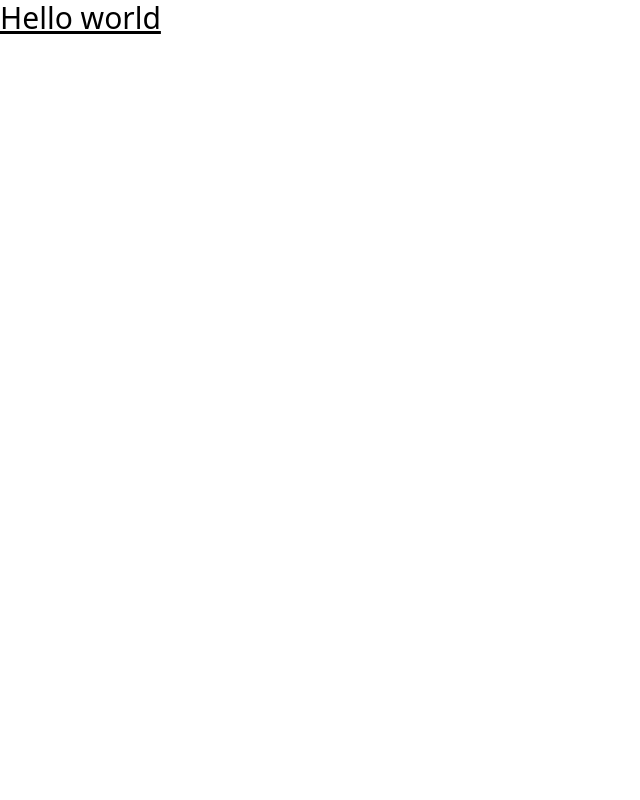
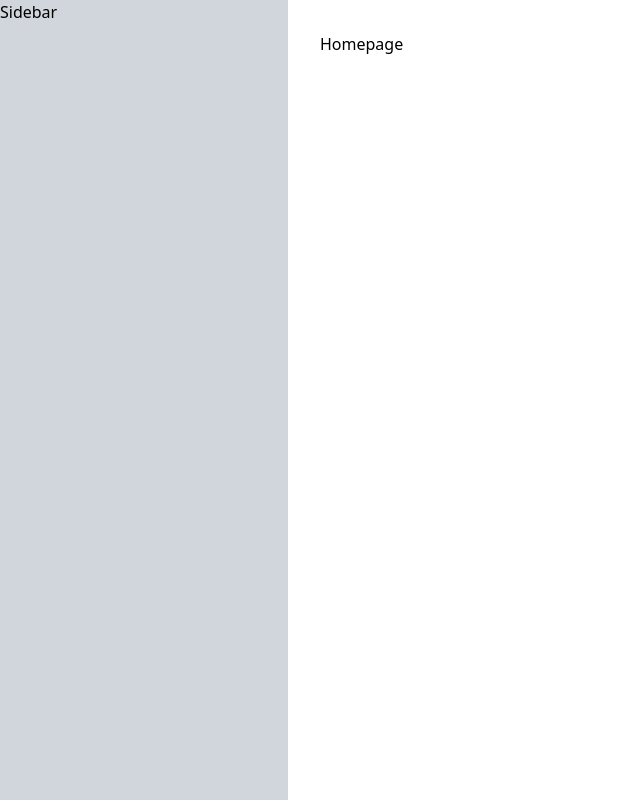
Before and after one commit to ppiratess/frontend-interview-problems, a React (Vite) app: page / in a window 1280 px wide. Shown: the whole page, without its empty margins (0-640 px from the left). Built offline with nearby package versions, Linux system fonts and the light colour scheme.

Commit message:
feat: setup base routes and app structure

```diff
--- a/src/App.tsx
+++ b/src/App.tsx
@@ -1,9 +1,11 @@
+import { createBrowserRouter, RouterProvider } from "react-router";
+
+import { APP_ROUTES } from "./constants/routes";
+
+const router = createBrowserRouter(APP_ROUTES);
+
 function App() {
-  return (
-    <>
-      <h2 className="text-3xl text-black underline">Hello world</h2>
-    </>
-  );
+  return <RouterProvider router={router} />;
 }
 
 export default App;
--- /dev/null
+++ b/src/Homepage.tsx
@@ -0,0 +1,5 @@
+const Homepage = () => {
+  return <div>Homepage</div>;
+};
+
+export default Homepage;
--- /dev/null
+++ b/src/constants/routes.ts
@@ -0,0 +1,22 @@
+import type { RouteObject } from "react-router";
+
+import Homepage from "../Homepage";
+import AppLayout from "../layout/AppLayout";
+import PhoneBook from "../problems/Phonebook";
+
+export const APP_ROUTES: RouteObject[] = [
+  {
+    path: "/",
+    Component: AppLayout,
+    children: [
+      {
+        path: "/",
+        Component: Homepage,
+      },
+      {
+        path: "phone-book",
+        Component: PhoneBook,
+      },
+    ],
+  },
+];
--- /dev/null
+++ b/src/layout/AppLayout.tsx
@@ -0,0 +1,16 @@
+import { Outlet } from "react-router";
+
+import Sidebar from "./Sidebar";
+
+const AppLayout = () => {
+  return (
+    <>
+      <Sidebar />
+      <main className="ml-72 p-8">
+        <Outlet />
+      </main>
+    </>
+  );
+};
+
+export default AppLayout;
--- /dev/null
+++ b/src/layout/Sidebar.tsx
@@ -0,0 +1,5 @@
+const Sidebar = () => {
+  return <div className="w-72 bg-gray-300 h-screen fixed">Sidebar</div>;
+};
+
+export default Sidebar;
--- /dev/null
+++ b/src/problems/Phonebook/index.tsx
@@ -0,0 +1,5 @@
+const PhoneBook = () => {
+  return <div>PhoneBook</div>;
+};
+
+export default PhoneBook;
```
